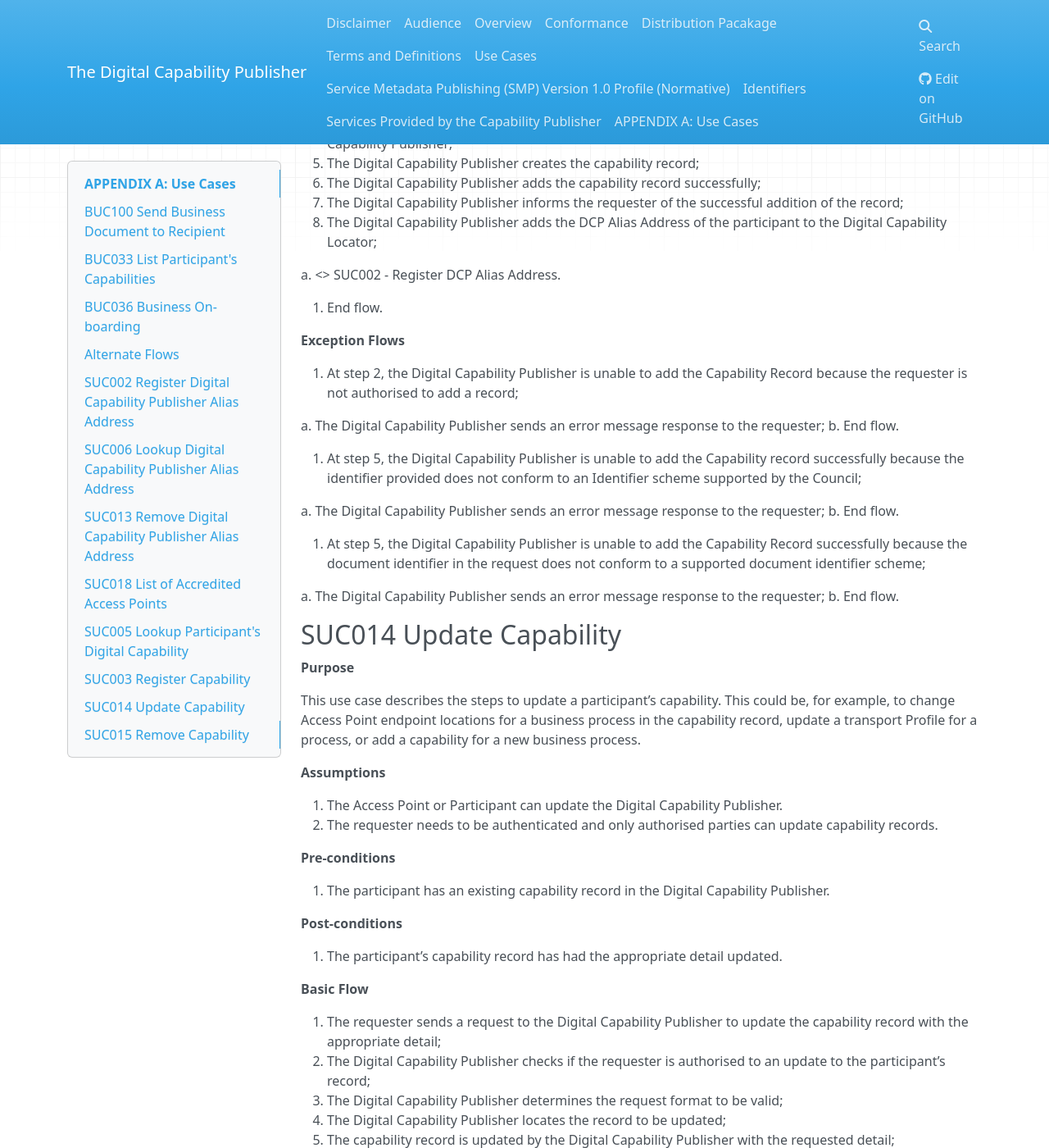
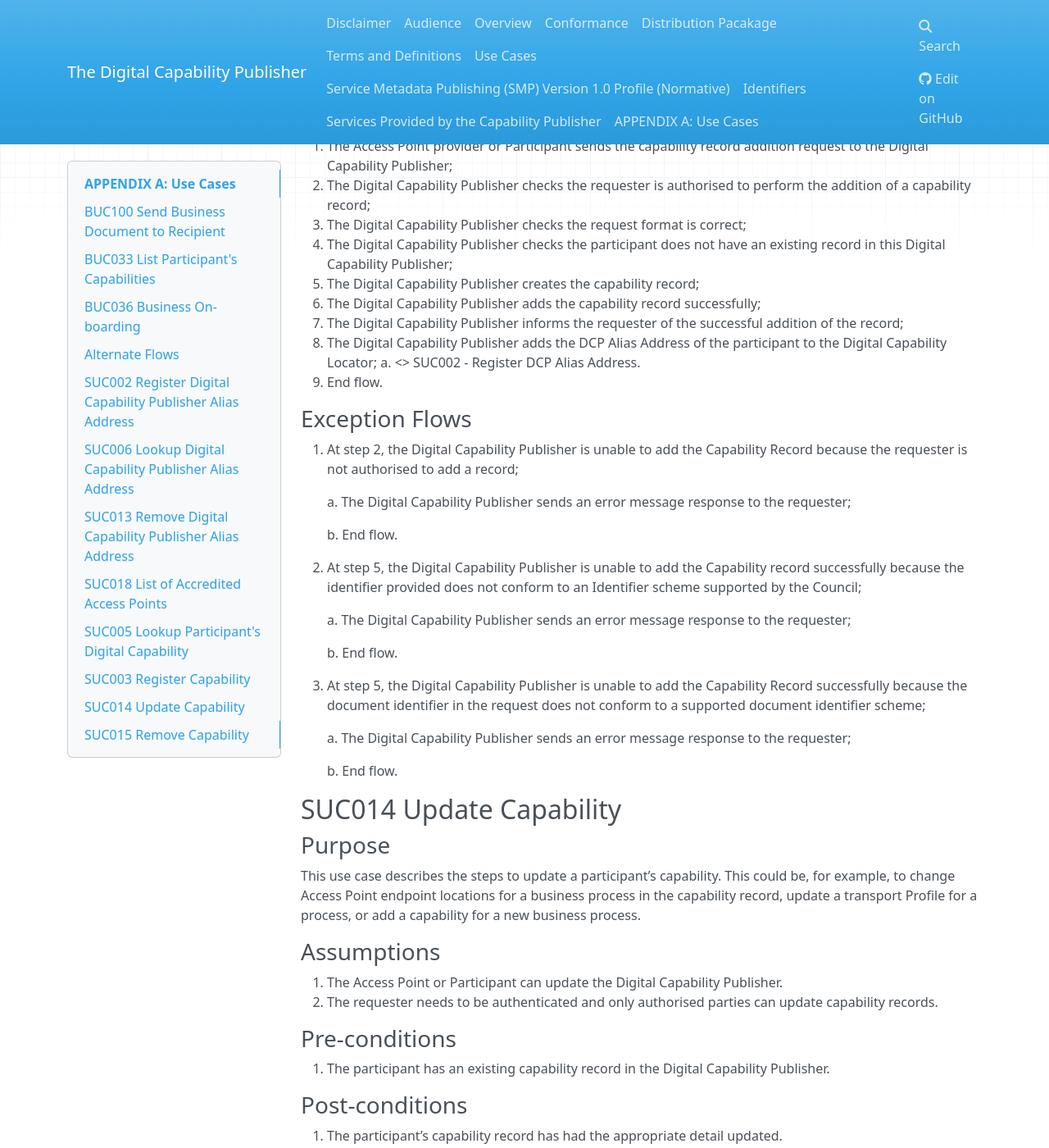
Before and after one commit to Digital-Business-Council/Digital-Capability-Publisher, an MkDocs documentation site: the page built from docs/appendixausecases.md, in a window 1280 px wide and 1400 px high, scrolled down 13246 px. Shown: the whole window at 82% size. Built offline with MkDocs 1.6.1, drawn with Linux system fonts in a browser that asks for light colours; nearby versions of some CDN libraries; old or Windows-style settings are respelled for this version of MkDocs; some of the changed text lies outside the part shown.

```diff
--- a/docs/appendixausecases.md
+++ b/docs/appendixausecases.md
@@ -369,7 +369,7 @@ This use case describes the steps to remove a Digital Capability Publisher Alias
  7. The Digital Capability Locator sends a response to the requester confirming the location has been removed;
  8. End flow.
 
-**Exception Flows**
+### Exception Flows
 
  1. At step 3, the Digital Capability Locator determines the requester is not authorised to perform a removal of the Digital Address;
 
@@ -387,23 +387,23 @@ This use case describes the steps to remove a Digital Capability Publisher Alias
 
 ## SUC018 List of Accredited Access Points
 
-**Purpose**
+### Purpose
 
 This may be performed when a requester wants to discover all accredited Access Points accredited or determine the accreditation status of a particular Access Point.
 
-**Assumptions**
+### Assumptions
 
  1. This list will be readily available and not require authentication and authorisation checks for requesters.
 
-**Pre-conditions**
+### Pre-conditions
 
  1. The Access Points on the list have been accredited by the accreditation body.
 
-**Post-conditions**
+### Post-conditions
 
  1. The requester has obtained the list of accredited access points.
 
- **Basic Flow**
+### Basic Flow
 
   1. The requester sends a request to the Digital Capability Locator for a list of accredited access points;
   2. The Digital Capability Locator receives the request;
@@ -413,88 +413,93 @@ This may be performed when a requester wants to discover all accredited Access P
 
 ## SUC005 Lookup Participant's Digital Capability
 
-**Purpose**
+### Purpose
 
 This use case describes the steps required for a party to discover a specific capability for a particular document and process. The party would discover in the capability the service endpoint and transport Profile for a recipient’s Access Point for the specified document and process.
 For example, an Access Point could be trying to determine if the Recipient actually accepts eInvoicing process documents such as Tax Invoices, where to send them and in what format.
 
-**Assumptions**
+### Assumptions
 
  1. Capability records should not be cached or stored outside of a Digital Capability Publisher, but the capability looked up in the Digital Capability Publisher each time needs to be discovered.
 
  2. Any party can determined the business processes and capability of a participant in eDelivery without being authenticated or authorised.
 
-**Pre-conditions**
+### Pre-conditions
 
  1. The requester has obtained the Participant’s identifier and its scheme, the document type, and the business process.
 
-**Post-conditions**
+### Post-conditions
 
  1. The recipient’s digital capability for the document type and business process has been confirmed by a requester.
  2. The requester has determined the recipient’s Access Point endpoint address and transport Profile needed to send the business document.
 
-**Basic Flow**
+### Basic Flow
 
- 1. The requester establishes the location of the recipient’s Digital Capability Publisher;
-
-a. <<include>> SUC006 - Lookup Participant’s DCP Alias Address.
+ 1. The requester establishes the location of the recipient’s Digital Capability Publisher;  a. <<include>> SUC006 - Lookup Participant’s DCP Alias Address.
 
  2. The requester constructs the request to retrieve recipient’s capability record including participant identifier, document type and process type;
+
  3. The requester sends the request to the Digital Capability Publisher endpoint;
+
  4. The Digital Capability Publisher receives the request and verifies the format is correct;
+
  5. The Digital Capability Publisher finds the appropriate capability record;
+
  6. The Digital Capability Publisher creates the response including the capability record of the Participant, containing the Access Point service endpoint and transport Profile for the specified process;
+
  7. The Digital Capability Publisher sends the response to the requester;
+
  8. The requester receives the response successfully;
+
  9 . End flow.
 
-**Exception Flows**
+### Exception Flows
 
  1. At step 5, the Digital Capability Publisher cannot find a Capability Record for the participant;
 
- a. The Capability Record sends an error message response to the requester;
+      a. The Capability Record sends an error message response to the requester;
 
- b. End flow.
+      b. End flow.
 
  2. At step 2, the Digital Capability Publisher is unable to find the Capability record successfully because the request format is not valid;
 
-  a. The Digital Capability Publisher sends an error message response to the requester;
+     a. The Digital Capability Publisher sends an error message response to the requester;
 
-  b. End flow.
+     b. End flow.
 
  3. At step 2, the Digital Capability Publisher is unable to find the Capability record successfully because the identifier provided does not conform to an Identifier scheme supported by the Council;
 
-  a. The Digital Capability Publisher sends an error message response to the requester;
+    a. The Digital Capability Publisher sends an error message response to the requester;
 
-  b. End flow.
+    b. End flow.
 
  4. At step 2, the Digital Capability Publisher is unable to find the Capability successfully because the document type or process provided in the request does not conform to any in the capability record for that participant;
 
-  a. The Digital Capability Publisher sends an error message response to the requester;
+    a. The Digital Capability Publisher sends an error message response to the requester;
 
-  b. End flow.
+    b. End flow.
 
 ## SUC003 Register Capability
 
-**Purpose**
+### Purpose
 
 This use case describes the steps required for an Access Point provider or a participant to add the digital capability record for the participant on a Digital Capability Publisher.
 
-**Assumptions**
+### Assumptions
 
  1. The party adding the capability record is authenticated and authorised to perform the addition of a capability record on behalf of the Participant.
 
-**Pre-conditions**
+### Pre-conditions
 
  1.The Access Point endpoint address and transport Profile for each of the Participant’s supported business processes is known to the party adding the capability record.
  2. A participant cannot have an existing capability in any Digital Capability Publisher.
 
-**Post-conditions**
+### Post-conditions
 
  1. The participant’s capability record has been added to a Digital Capability Publisher, including the Access Point endpoint address for each business process and the transport Profile used for each process.
  2. There is only one Digital Capability Publisher record for a participant in any Digital Capability Publisher.
 
-**Basic Flow**
+### Basic Flow
 
  1. The Access Point provider or Participant sends the capability record addition request to the Digital Capability Publisher;
  2. The Digital Capability Publisher checks the requester is authorised to perform the addition of a capability record;
@@ -503,49 +508,49 @@ This use case describes the steps required for an Access Point provider or a par
  5. The Digital Capability Publisher creates the capability record;
  6. The Digital Capability Publisher adds the capability record successfully;
  7. The Digital Capability Publisher informs the requester of the successful addition of the record;
- 8. The Digital Capability Publisher adds the DCP Alias Address of the participant to the Digital Capability Locator;
-
-a. <<include>> SUC002 - Register DCP Alias Address.
-
+ 8. The Digital Capability Publisher adds the DCP Alias Address of the participant to the Digital Capability Locator; a. <<include>> SUC002 - Register DCP Alias Address.
  9. End flow.
 
-**Exception Flows**
+### Exception Flows
 
  1. At step 2, the Digital Capability Publisher is unable to add the Capability Record because the requester is not authorised to add a record;
 
-  a. The Digital Capability Publisher sends an error message response to the requester;
-  b. End flow.
+     a. The Digital Capability Publisher sends an error message response to the requester;
+
+     b. End flow.
 
  4. At step 5, the Digital Capability Publisher is unable to add the Capability record successfully because the identifier provided does not conform to an Identifier scheme supported by the Council;
 
-  a. The Digital Capability Publisher sends an error message response to the requester;
-  b. End flow.
+     a. The Digital Capability Publisher sends an error message response to the requester;
+
+     b. End flow.
 
  5. At step 5, the Digital Capability Publisher is unable to add the Capability Record successfully because the document identifier in the request does not conform to a supported document identifier scheme;
 
-  a. The Digital Capability Publisher sends an error message response to the requester;
-  b. End flow.
+     a. The Digital Capability Publisher sends an error message response to the requester;
+
+     b. End flow.
 
 ## SUC014 Update Capability
 
-**Purpose**
+### Purpose
 
 This use case describes the steps to update a participant’s capability. This could be, for example, to change Access Point endpoint locations for a business process in the capability record, update a transport Profile for a process, or add a capability for a new business process.
 
-**Assumptions**
+### Assumptions
 
  1. The Access Point or Participant can update the Digital Capability Publisher.
  2. The requester needs to be authenticated and only authorised parties can update capability records.
 
-**Pre-conditions**
+### Pre-conditions
 
  1. The participant has an existing capability record in the Digital Capability Publisher.
 
-**Post-conditions**
+### Post-conditions
 
  1. The participant’s capability record has had the appropriate detail updated.
 
-**Basic Flow**
+### Basic Flow
 
  1. The requester sends a request to the Digital Capability Publisher to update the capability record with the appropriate detail;
  2. The Digital Capability Publisher checks if the requester is authorised to an update to the participant’s record;
@@ -555,7 +560,7 @@ This use case describes the steps to update a participant’s capability. This c
  6. The Digital Capability Publisher responds with confirmation the capability record has been updated;
  7. End basic flow.
 
-**Exception Flows**
+### Exception Flows
 
  1. At step 2, the Digital Capability Publisher is unable to add the Capability Record because the requester is not authorised to add a record;
 
@@ -607,23 +612,23 @@ This use case describes the steps to update a participant’s capability. This c
 
 ## SUC015 Remove Capability
 
-**Purpose**
+### Purpose
 This use case describes the steps to remove a participant’s capability. This could be to either remove a single business process from the participant’s record or to remove the entire capability for all business processes for a participant.
 
-**Assumptions**
+### Assumptions
 
  1. A requester could be the Access Point or the Participant themselves.
  2. The requester needs to be authenticated and only authorised parties can remove capability.
 
-**Pre-conditions**
+### Pre-conditions
 
  1. The participant has an existing capability record in the Digital Capability Publisher.
 
-**Post-conditions**
+### Post-conditions
 
  1. The participant’s capability record has had the appropriate detail(s) removed.
 
-**Basic Flow**
+### Basic Flow
 
  1. The requester sends a request to the Digital Capability Publisher to remove the required capability;
  2. The Digital Capability Publisher checks that the requester is authorised to remove the capability;
@@ -633,22 +638,22 @@ This use case describes the steps to remove a participant’s capability. This c
  6. The Digital Capability Publisher responds to the requester with confirmation the capability has been removed;
  7. End flow.
 
-**Exception Flows**
+### Exception Flows
 
  1. At step 2, the Digital Capability Publisher is unable to remove the capability because the requester is not authorised to add a record;
 
-a. The Digital Capability Publisher sends an error message response to the requester;
+      a. The Digital Capability Publisher sends an error message response to the requester;
 
-b. End flow.
+      b. End flow.
 
  2. At step 4 the Digital Capability Publisher cannot find a record belong to the participant;
 
-a. The Digital Capability Publisher responds with an error message;
+     a. The Digital Capability Publisher responds with an error message;
 
-b. End flow.
+     b. End flow.
 
  3. At step 3 the Digital Capability Publisher finds the request format to be invalid;
 
-a. The Digital Capability Publisher responds with an error message;
+    a. The Digital Capability Publisher responds with an error message;
 
-b. End flow.
+    b. End flow.
```
